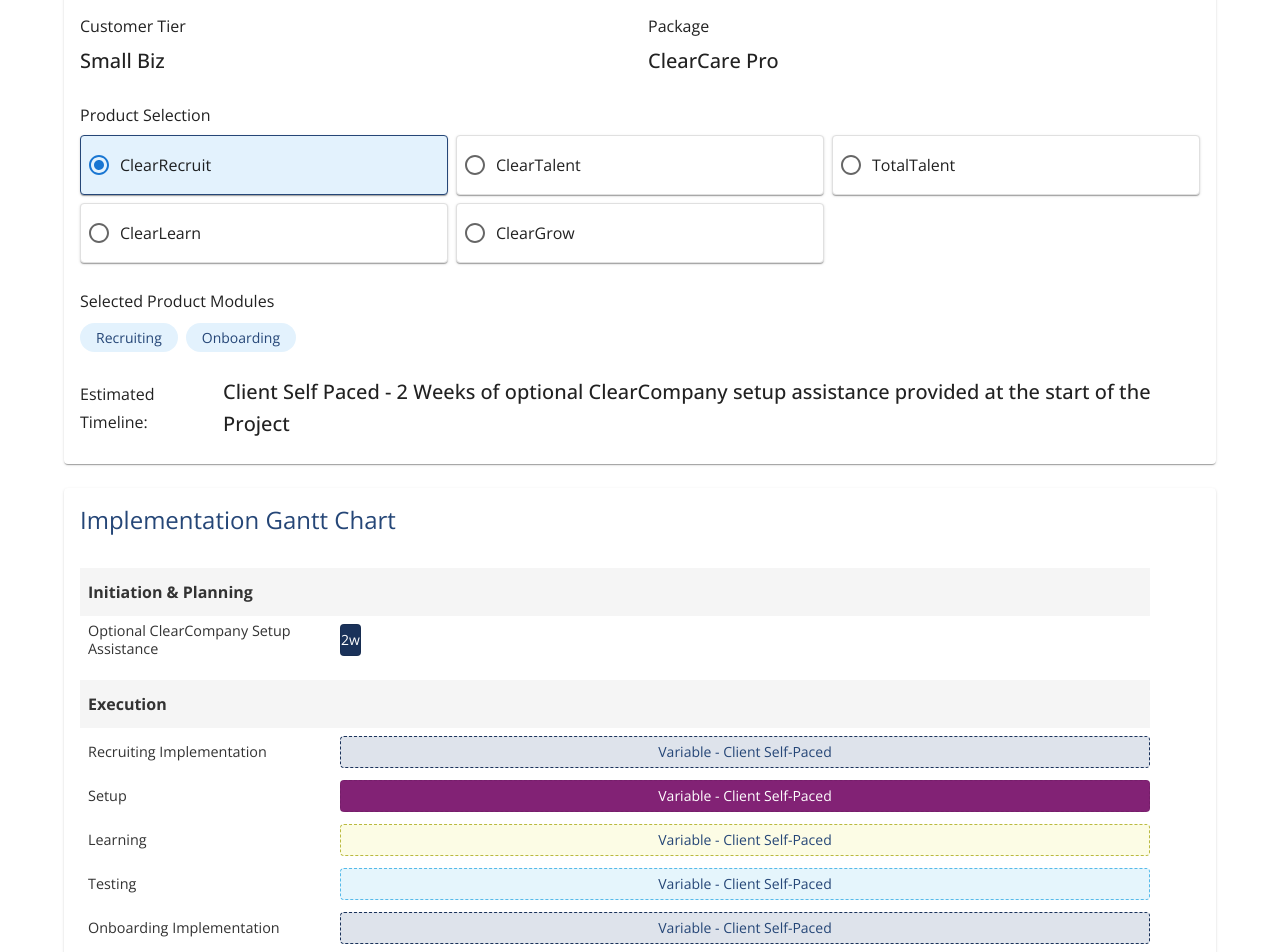
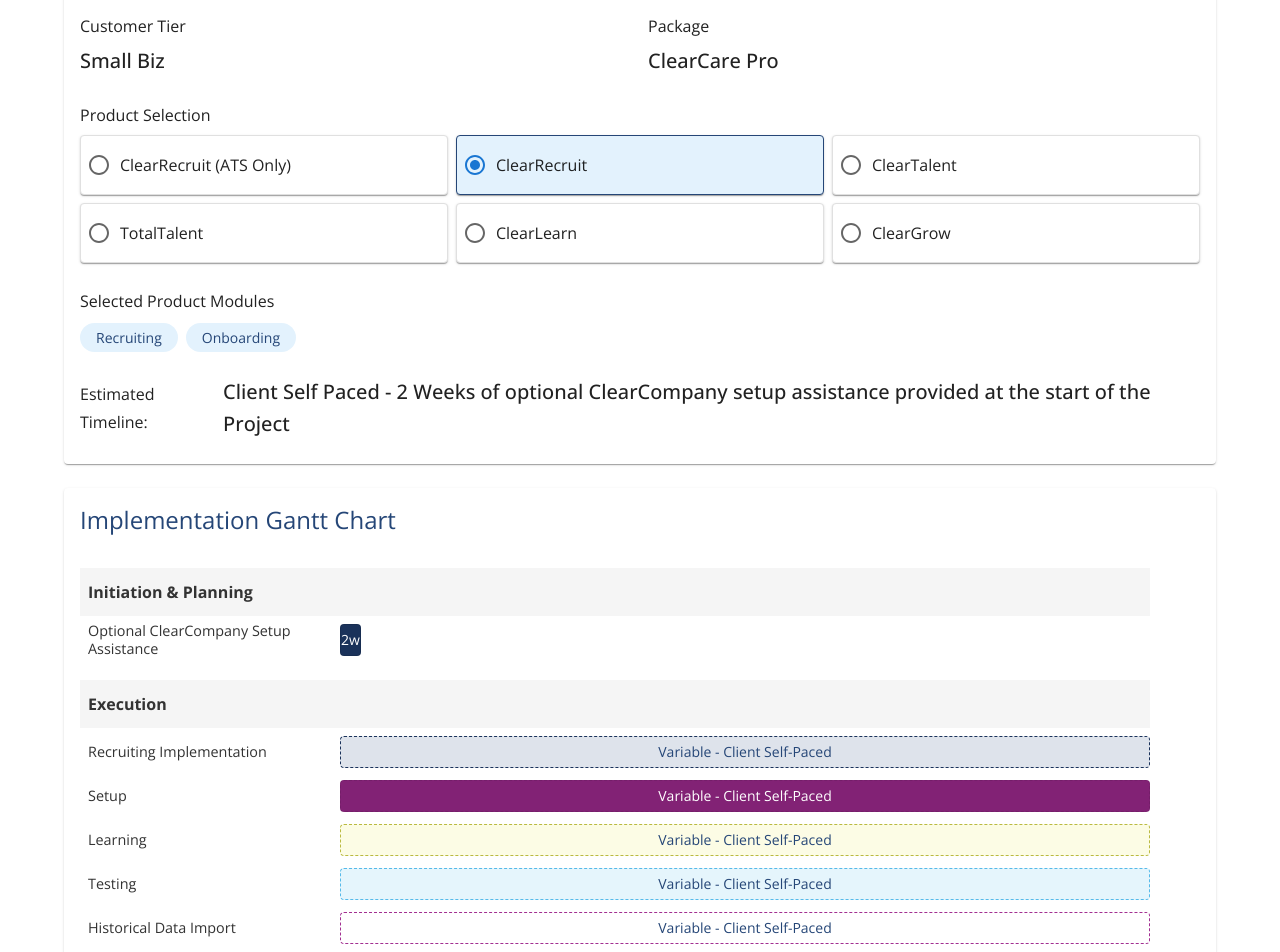
Before and after one commit to dbradfordCC/implementation-gantt, a React (Create React App) app: page / in a window 1280 px wide. Shown: the part 460-1412 px from the top of the page. Built offline with nearby package versions, Linux system fonts and the light colour scheme.

Commit message:
Update ImplementationGantt.js

```diff
--- a/src/components/ImplementationGantt.js
+++ b/src/components/ImplementationGantt.js
@@ -40,6 +40,12 @@ const ImplementationGantt = () => {
 
   // Define product mixes and their modules
   const productMixes = {
+    'ClearRecruit (ATS Only)': {
+      name: 'ClearRecruit (ATS Only)',
+      modules: ['Recruiting'],
+      moduleCount: 1,
+      hasIntegration: true
+    },
     ClearRecruit: {
       name: 'ClearRecruit',
       modules: ['Recruiting', 'Onboarding'],
@@ -303,6 +309,9 @@ const ImplementationGantt = () => {
     // Check if Onboarding is included in the selected product
     const hasOnboarding = modules.includes('Onboarding');
 
+    // Check if this product has integration (for ClearRecruit ATS Only)
+    const hasIntegration = selectedProductInfo.hasIntegration;
+
     // Get the service package
     const servicePackage = tierInfo.package;
 
@@ -371,6 +380,23 @@ const ImplementationGantt = () => {
             isSelfPaced: true,
             selfPacedLabel: 'Variable - Client Self-Paced'
           });
+
+          // Add historical data import for Recruiting module only
+          if (moduleType === 'Recruiting') {
+            tasks.push({
+              id: 'historical-data-import',
+              name: 'Historical Data Import',
+              phase: 'Execution',
+              start: 0,
+              duration: 1, // Not relevant for self-paced
+              color: colors.secondaryAltLight, // Lighter purple
+              isSelfPaced: true,
+              selfPacedLabel: 'Variable - Client Self-Paced'
+            });
+
+            // Add integration for ClearRecruit (ATS Only) - but NOT for ClearCare Pro
+            // (Integration is excluded from ClearCare Pro as per requirement)
+          }
         }
       }
 
@@ -517,6 +543,19 @@ const ImplementationGantt = () => {
           duration: dataImportDuration,
           color: colors.secondaryAltLight // Lighter purple
         });
+
+        // Add integration for ClearRecruit (ATS Only) only
+        if (hasIntegration) {
+          const integrationStart = currentWeek + moduleDuration - integrationDuration;
+          tasks.push({
+            id: 'recruiting-integration',
+            name: 'Integration',
+            phase: 'Execution',
+            start: integrationStart,
+            duration: integrationDuration,
+            color: colors.primaryDark // Same color as Recruiting Implementation
+          });
+        }
       }
 
       // Add integration for Onboarding module only
@@ -677,7 +716,9 @@ const ImplementationGantt = () => {
     });
 
     return grouped;
-  }, [timeline]);return (
+  }, [timeline]);
+
+  return (
     <Box sx={{ display: 'flex', flexDirection: 'column', gap: 3, fontFamily: "'Open Sans', sans-serif", color: '#333333' }}>
       {/* Logo centered at the top */}
       <Box sx={{ display: 'flex', justifyContent: 'center', width: '100%', mb: 2 }}>
```
